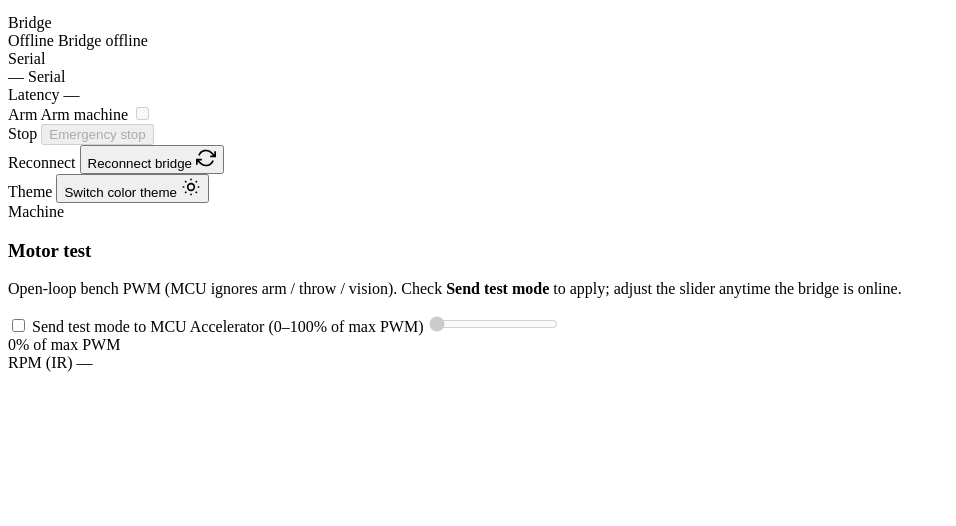
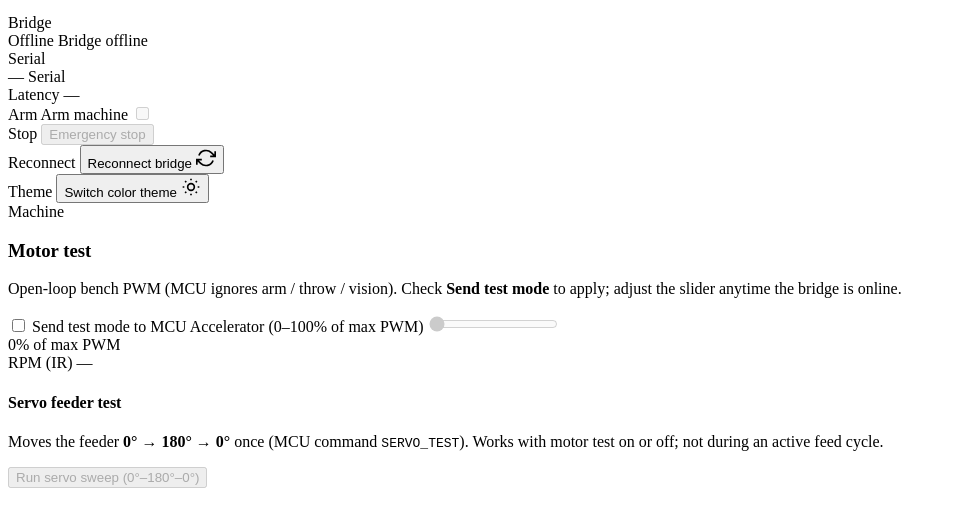
Before and after one commit to abhijeetunreal/video-human-detection-depth-estimation, a website built with Vite: page ball-machine/web/index.html in a window 1280 px wide. Shown: the part 100-626 px from the top of the page, without its empty margins (0-956 px from the left). Built offline with nearby package versions, Linux system fonts and the light colour scheme.

Commit message:
working till actuator

```diff
--- a/ball-machine/web/index.html
+++ b/ball-machine/web/index.html
@@ -158,6 +158,7 @@
               >Machine</span
             >
           </nav>
+          <div class="panel-machine-body">
           <div
             class="control-card motor-test-card"
             id="motor-test-panel"
@@ -193,6 +194,17 @@
             <div class="motor-test-rpm-row">
               <span class="hud-label">RPM (IR)</span>
               <span class="hud-val" id="motor-test-rpm">—</span>
+            </div>
+            <div class="servo-test-block" role="group" aria-label="Servo feeder test">
+              <h4 class="servo-test-title">Servo feeder test</h4>
+              <p class="calibration-hint motor-test-help">
+                Moves the feeder <strong>0° → 180° → 0°</strong> once (MCU command
+                <code>SERVO_TEST</code>). Works with motor test on or off; not during an active feed
+                cycle.
+              </p>
+              <button type="button" id="servo-test-feed-btn" class="btn-secondary btn-small" disabled>
+                Run servo sweep (0°–180°–0°)
+              </button>
             </div>
           </div>
           <div
@@ -313,6 +325,7 @@
             </div>
 
             <div id="dwell-fill" class="sr-only" aria-hidden="true"></div>
+          </div>
           </div>
           </aside>
 
--- a/ball-machine/web/machineBridge.js
+++ b/ball-machine/web/machineBridge.js
@@ -198,6 +198,11 @@ export function createMachineBridge() {
     ws.send(JSON.stringify({ type: "feed_once" }));
   }
 
+  function sendServoTest() {
+    if (!ws || ws.readyState !== WebSocket.OPEN) return;
+    ws.send(JSON.stringify({ type: "servo_test" }));
+  }
+
   return {
     connect,
     disconnect,
@@ -207,6 +212,7 @@ export function createMachineBridge() {
     sendStop,
     sendBandsReset,
     sendFeedOnce,
+    sendServoTest,
     setOnTelemetry(fn) {
       onTelemetry = fn;
     },
--- a/ball-machine/web/main.js
+++ b/ball-machine/web/main.js
@@ -147,6 +147,7 @@ const motorTestEnableEl = document.getElementById("motor-test-enable");
 const motorTestSliderEl = document.getElementById("motor-test-slider");
 const motorTestPctEl = document.getElementById("motor-test-pct");
 const motorTestRpmEl = document.getElementById("motor-test-rpm");
+const servoTestFeedBtnEl = document.getElementById("servo-test-feed-btn");
 
 const throwTuningIds = [
   ["throw-dwell-ms", "dwell_ms"],
@@ -261,6 +262,7 @@ function highlightLogLine(raw) {
     /\b(ACK TEST_MODE \d)\b/g,
     '<span class="log-token log-token-mcu">$1</span>',
   );
+  out = out.replace(/\b(ACK SERVO_TEST)\b/g, '<span class="log-token log-token-mcu">$1</span>');
   return `<div class="log-line">${out}</div>`;
 }
 
@@ -780,6 +782,10 @@ function initThrowTuningUi() {
   btnManualFire?.addEventListener("click", () => {
     bridge.sendFeedOnce();
     appendActivityLine("Sent FEED_ONCE (manual fire).", "info");
+  });
+  servoTestFeedBtnEl?.addEventListener("click", () => {
+    bridge.sendServoTest();
+    appendActivityLine("Sent SERVO_TEST (0°→180°→0°).", "info");
   });
   throwAutoFireEl?.addEventListener("change", () => {
     lastAutoFeedAtMs = 0;
@@ -1966,6 +1972,7 @@ function syncMotorTestUi() {
   document.body.classList.toggle("app-motor-test", on);
   // Slider: draggable whenever bridge is online (checkbox gates MCU test mode + dimming).
   if (motorTestSliderEl) motorTestSliderEl.disabled = !connected;
+  if (servoTestFeedBtnEl) servoTestFeedBtnEl.disabled = !connected;
   if (armCheckbox) {
     armCheckbox.disabled = !connected || on;
     if (on) armCheckbox.checked = false;
--- a/ball-machine/web/style.css
+++ b/ball-machine/web/style.css
@@ -828,14 +828,20 @@ button.panel-local-tab:hover:not(.panel-local-tab--active) {
   padding: 0 0.4rem;
   background: transparent;
   border: none;
+  overflow: hidden;
+  gap: 0;
+}
+
+.panel-machine-body {
+  flex: 1 1 0;
+  min-height: 0;
+  overflow-x: hidden;
   overflow-y: auto;
-  overflow-x: hidden;
+  display: flex;
+  flex-direction: column;
+  gap: 0.5rem;
+  padding-right: 2px;
   scrollbar-gutter: stable;
-}
-
-.panel-machine .kinetic-panel {
-  flex: 1;
-  min-height: 0;
 }
 
 .panel-vision {
@@ -2556,6 +2562,24 @@ body.feeder-cycle .feeder-gate .feeder-flap {
   border-top: 1px solid var(--border);
 }
 
+.servo-test-block {
+  margin-top: 0.75rem;
+  padding-top: 0.75rem;
+  border-top: 1px solid var(--border);
+}
+
+.servo-test-title {
+  font-size: 0.85rem;
+  font-weight: 600;
+  margin: 0 0 0.4rem;
+  color: var(--text-dim);
+}
+
+#servo-test-feed-btn {
+  width: 100%;
+  margin-top: 0.35rem;
+}
+
 body.machine-test {
   box-shadow: inset 0 0 0 2px rgba(197, 134, 192, 0.35);
 }
```
Also changed, not shown: ball-machine/README.md, ball-machine/firmware/README.md, 2 other files.
